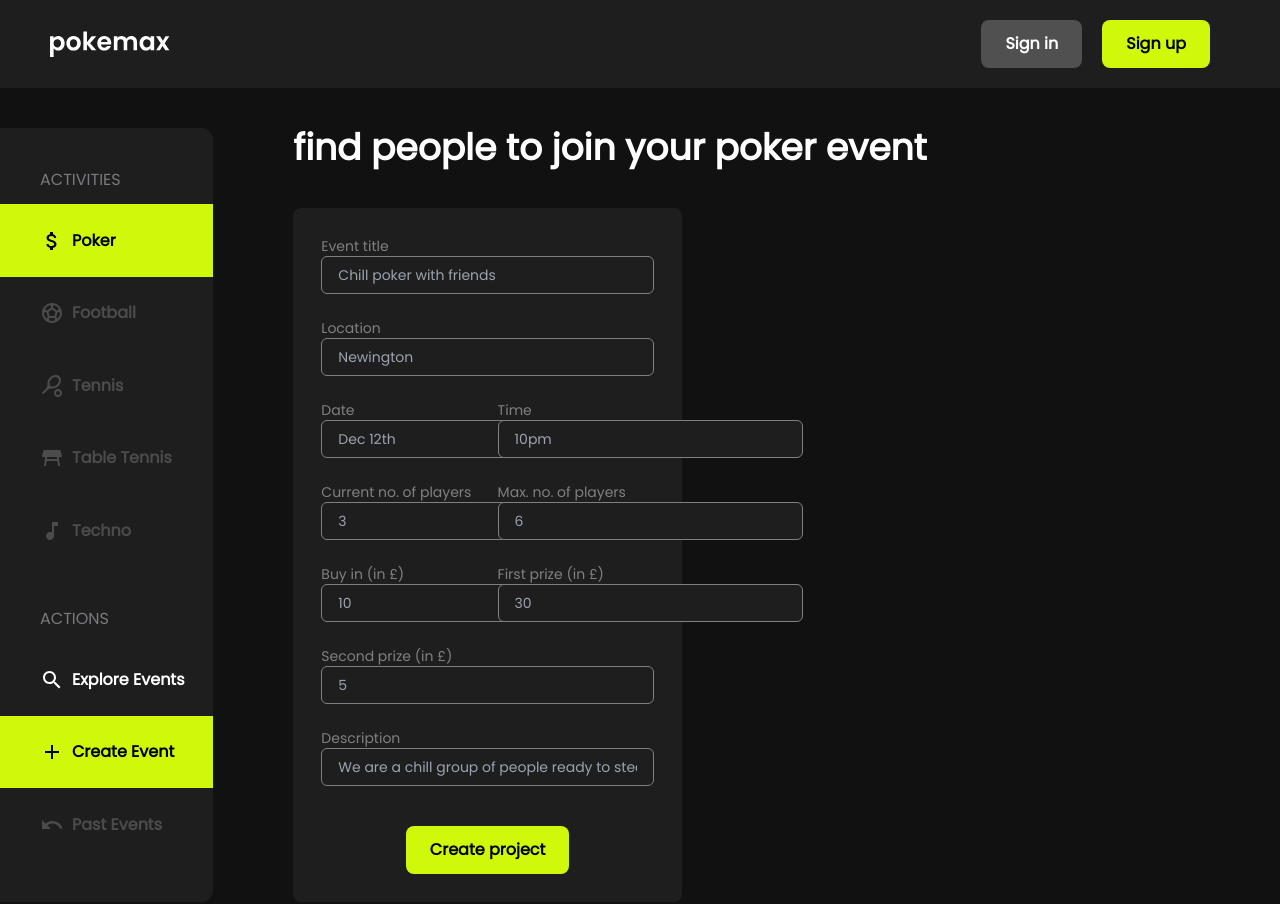
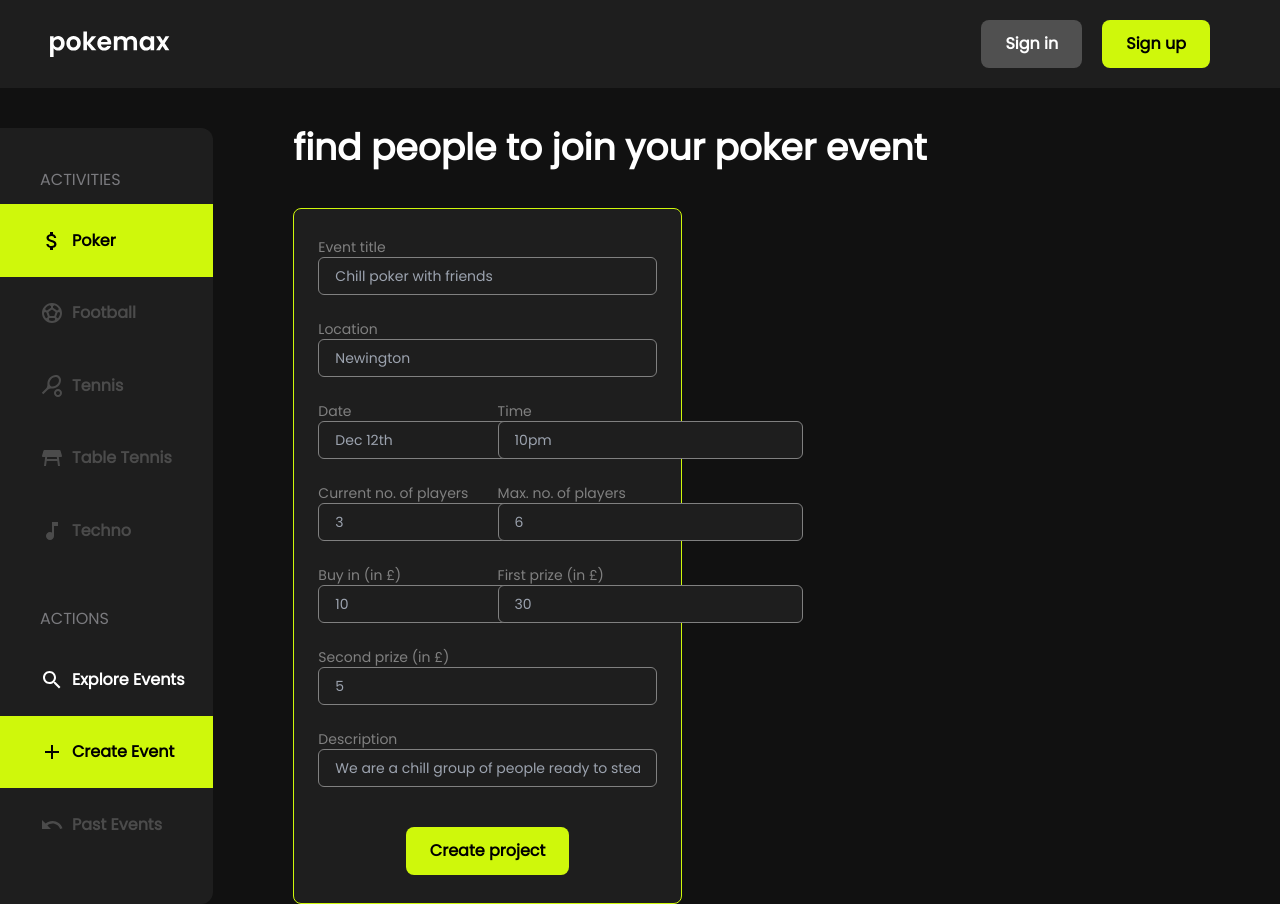
Before and after one commit to maximechemenda/thepokerapp, a Next.js app: page /create-event in a window 1280 px wide. Built offline with nearby package versions, Linux system fonts and the light colour scheme; no server answers; the database is empty.

Commit message:
style: add green border to basecard

```diff
--- a/components/poker/PokerCardBase.tsx
+++ b/components/poker/PokerCardBase.tsx
@@ -6,6 +6,6 @@ import React from 'react'
 export const PokerCardBase : React.FC<{
     children: React.ReactNode
 }> = props  =>
-    <div className="bg-sub_background rounded-lg px-6 py-7">
+    <div className="bg-sub_background rounded-lg px-6 py-7 border-[1px] border-action_strong">
         {props.children}
     </div>
--- a/pages/create-event.tsx
+++ b/pages/create-event.tsx
@@ -11,7 +11,7 @@ import { db } from "../firebase/firebaseApp"
 import { setDoc, doc } from "firebase/firestore"
 
 // Components
-import { ActionButton, FormBase, FormInput, WebsiteShell } from "../components"
+import { ActionButton, FormBase, FormInput, WebsiteShell, PokerCardBase } from "../components"
 
 // Utils
 import { EventType } from "../utils"
@@ -91,7 +91,7 @@ export default function Home() {
         <div className="col-span-5">
             <div className="grid grid-cols-7">
             <div className="col-span-7 md:col-span-7 lg:col-span-5 xl:col-span-3">
-                <FormBase>
+                <PokerCardBase>
                     <Formik
                         initialValues={initialEvent}
                         validationSchema={validationSchema}
@@ -219,7 +219,7 @@ export default function Home() {
                             </Form>
                         )}
                     </Formik>
-                </FormBase>
+                </PokerCardBase>
             </div>
             </div>
             </div>
```
